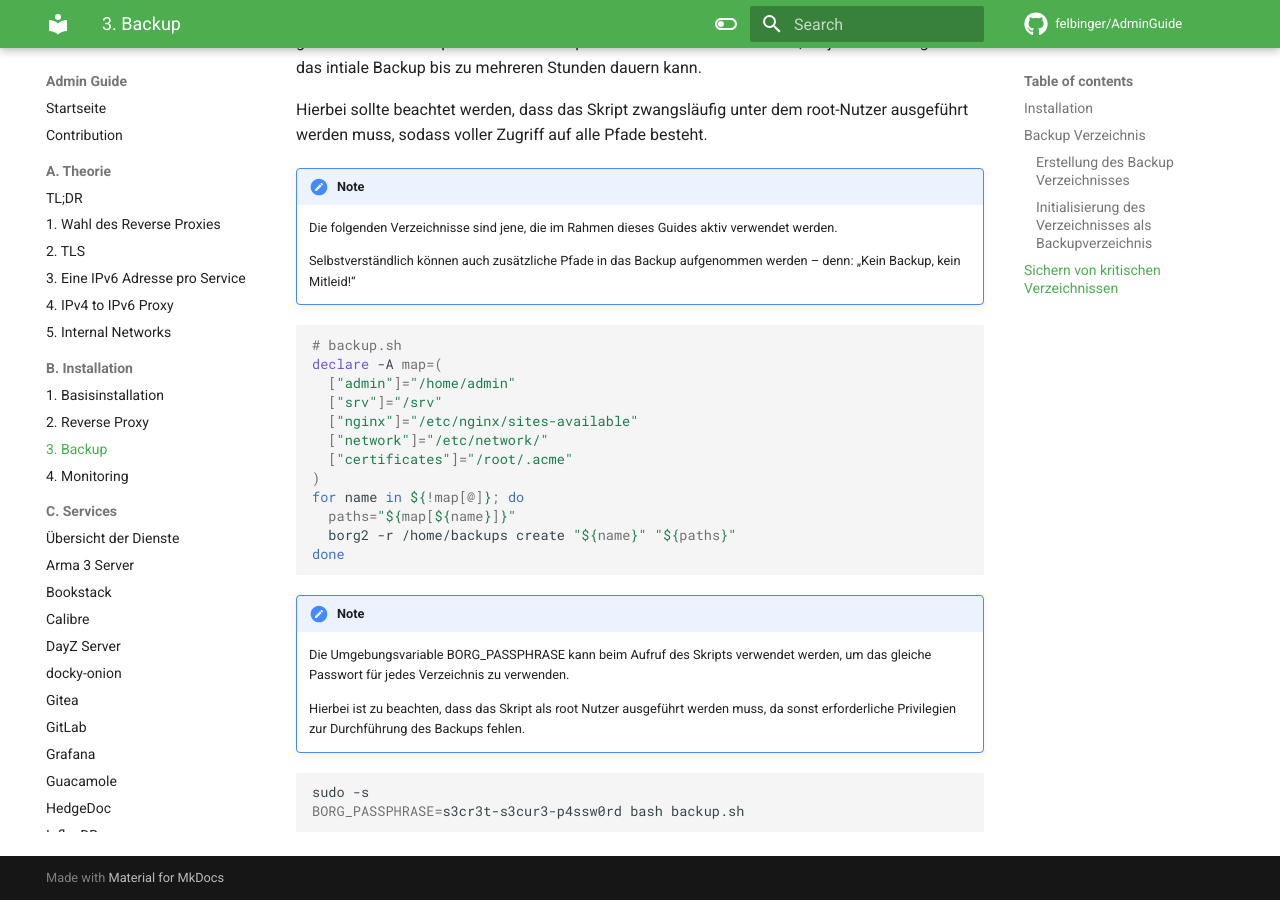
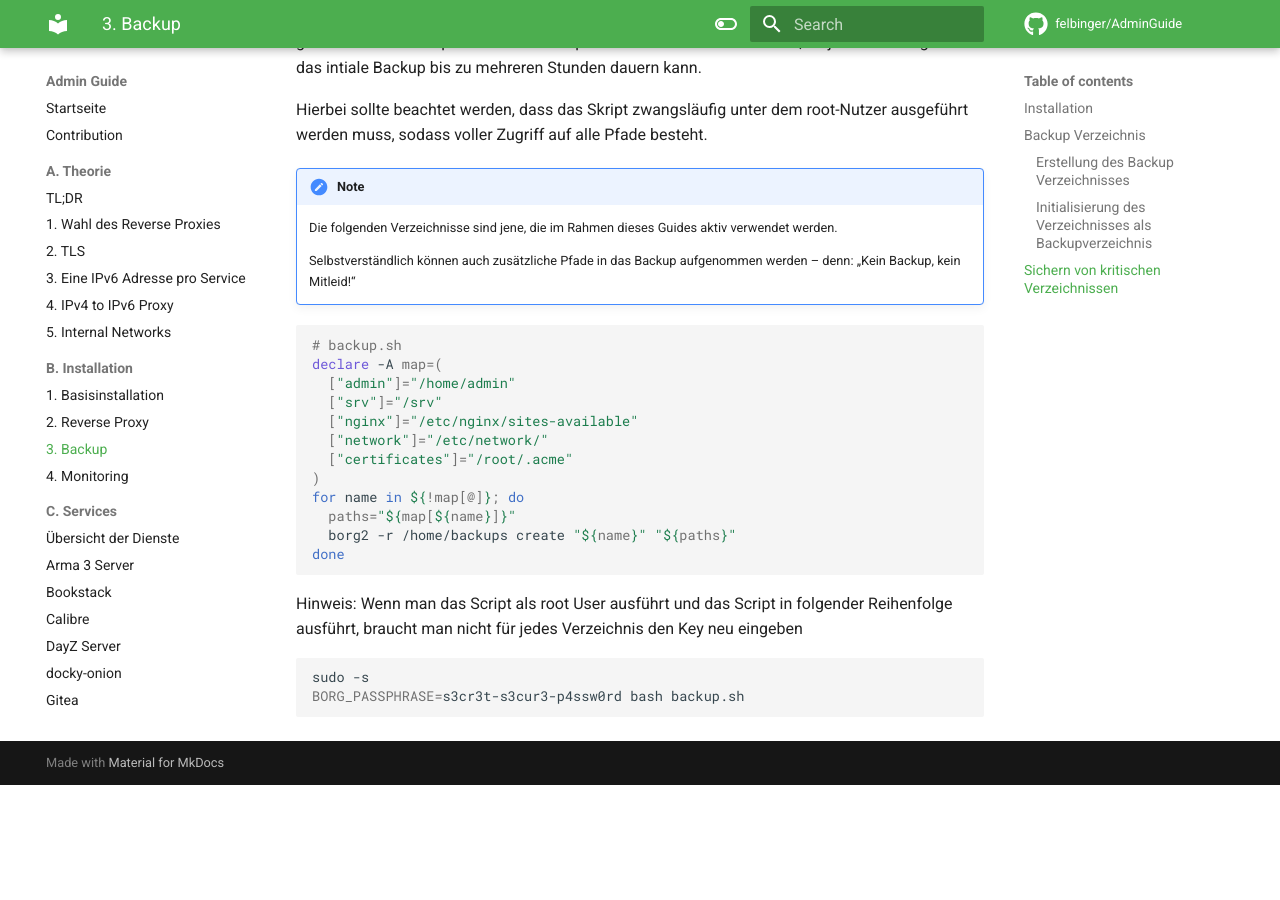
Before and after one commit to felbinger/AdminGuide, an MkDocs documentation site: the page built from docs/B._Installation/30_backup.md, in a window 1280 px wide and 900 px high, scrolled down 1024 px. Built offline with MkDocs 1.6.1 and Material for MkDocs 9.7.7, drawn with Linux system fonts in a browser that asks for light colours; comment, search, counter and statistics services are not loaded; after the commit the page ends 1809 px from its top, so only the background shows below that.

````diff
--- a/docs/B._Installation/30_backup.md
+++ b/docs/B._Installation/30_backup.md
@@ -60,12 +60,9 @@ for name in ${!map[@]}; do
 done
 ```
 
-!!! note
-    Die Umgebungsvariable BORG_PASSPHRASE kann beim Aufruf des Skripts verwendet werden,
-    um das gleiche Passwort für jedes Verzeichnis zu verwenden.
 
-    Hierbei ist zu beachten, dass das Skript als root Nutzer ausgeführt werden muss,
-    da sonst erforderliche Privilegien zur Durchführung des Backups fehlen.
+Hinweis: Wenn man das Script als root User ausführt und das Script in folgender Reihenfolge ausführt, braucht man nicht
+für jedes Verzeichnis den Key neu eingeben
 
 ```shell
 sudo -s
````
